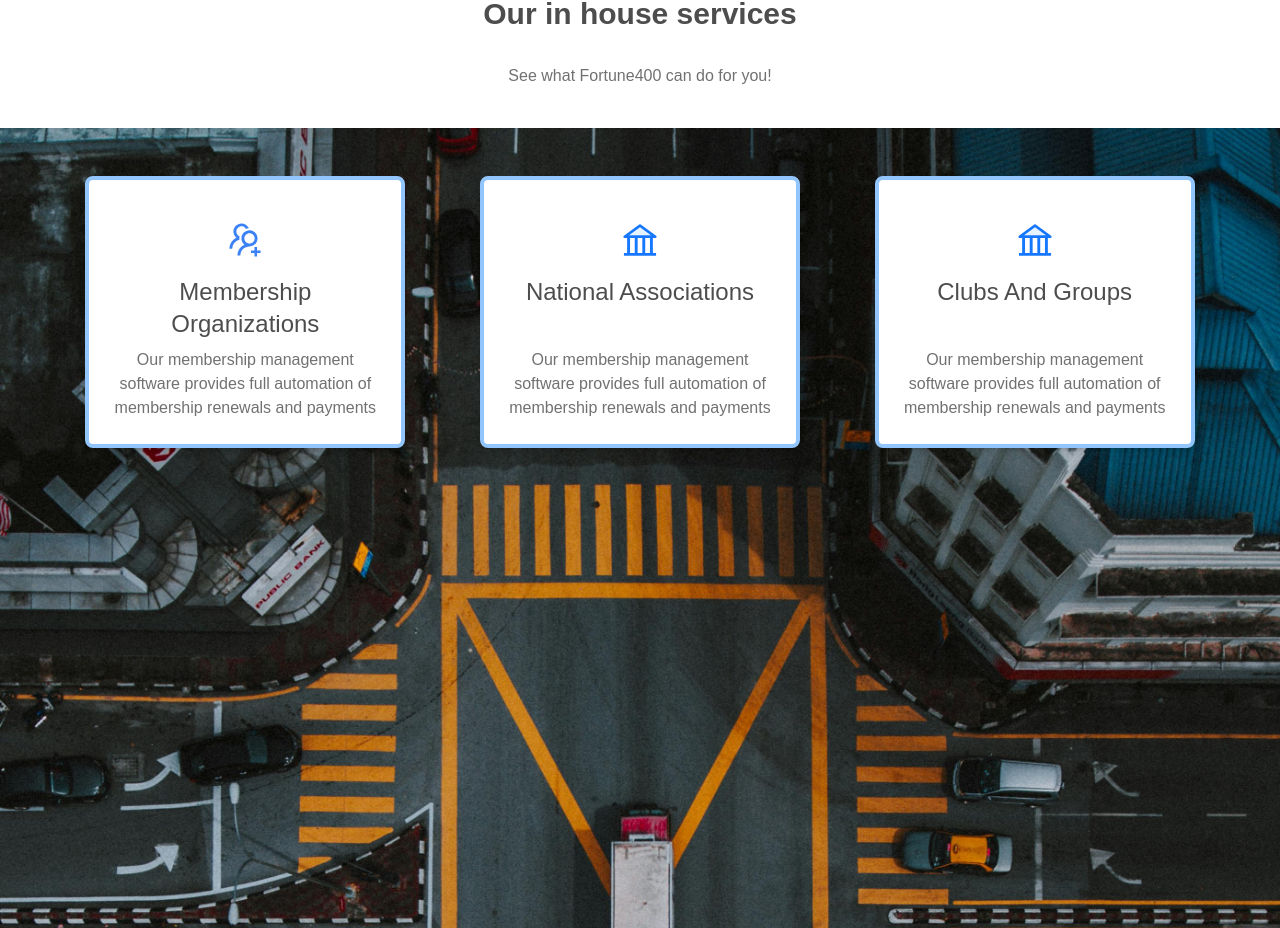
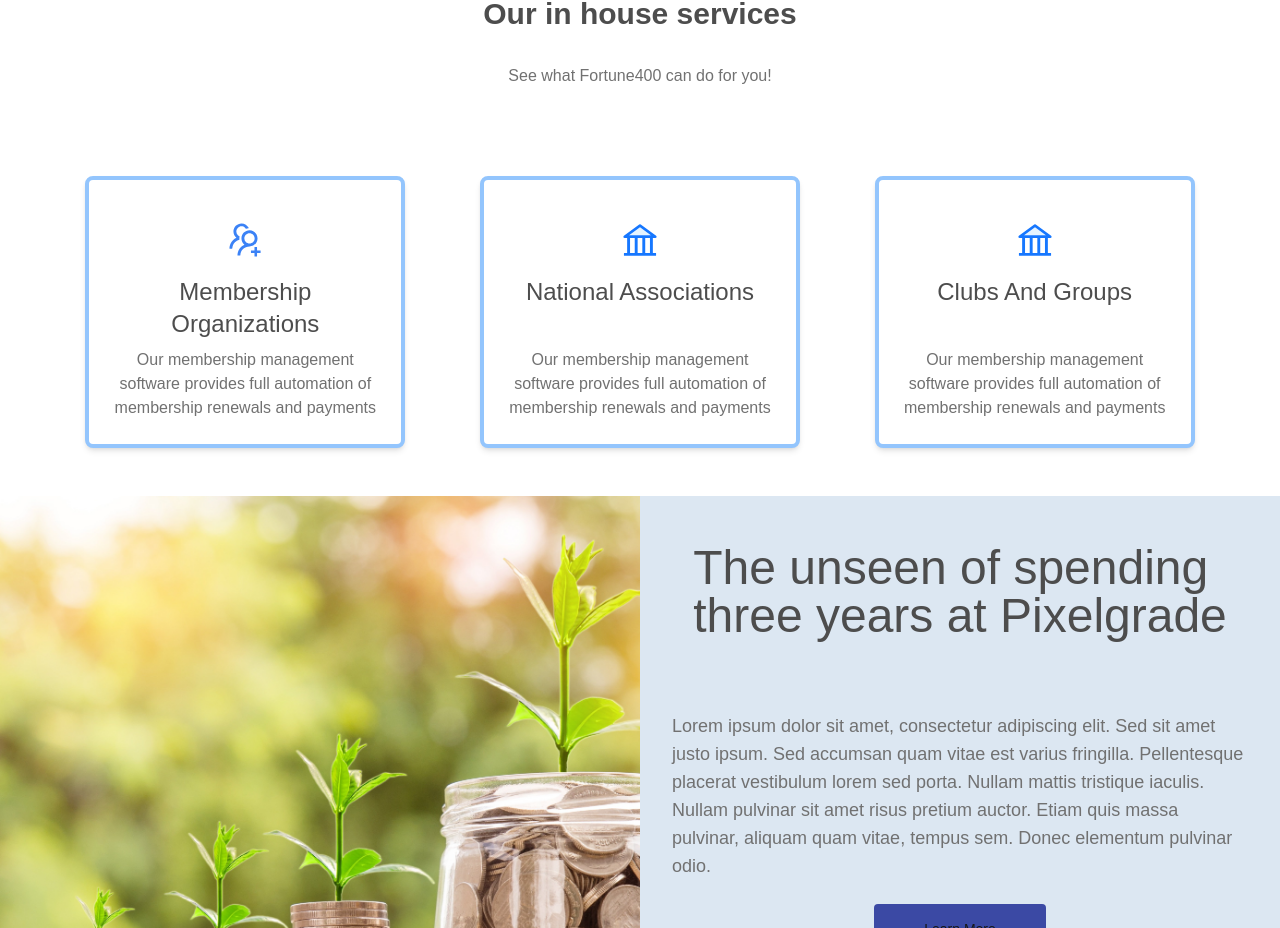
Before and after one commit to LorrellW/Commerce-Bank-App, a Next.js app in the folder fortune400/: page / in a window 1280 px wide. Shown: the part 979-1907 px from the top of the page. Built offline with nearby package versions, Linux system fonts and the light colour scheme; no server answers.

Commit message:
presentation cleanup

```diff
--- a/fortune400/src/app/components/threeCard.tsx
+++ b/fortune400/src/app/components/threeCard.tsx
@@ -1,20 +1,19 @@
 "use client";
 
 import { UsergroupAddOutlined, BankTwoTone } from "@ant-design/icons";
-import Image from "next/image";
-import StreetPic from "@/app/Icons/streetBirdsView.jpg";
+// import Image from "next/image";
+// import StreetPic from "@/app/Icons/streetBirdsView.jpg";
 
 const ThreeCard = () => {
   return (
-    <section className="relative min-h-max">
+    <section className="relative max-h-[600px]">
       {/* Background image */}
-      <Image
+      {/* <Image
         src={StreetPic}
         alt="Background"
-        objectFit="cover"
-        className="absolute inset-0 z-0"
+        className="absolute inset-0 z-0 object-contain"
         priority
-      />
+      /> */}
       {/* Content container for cards */}
       <div className="relative z-10 p-12 flex flex-col lg:grid lg:grid-cols-3 justify-items-center items-center">
         <div className="shadow-md min-w-sm max-w-xs bg-white grid grid-rows-3 p-4 py-6 text-center justify-items-center rounded-lg border-blue-300 border-4">
```
